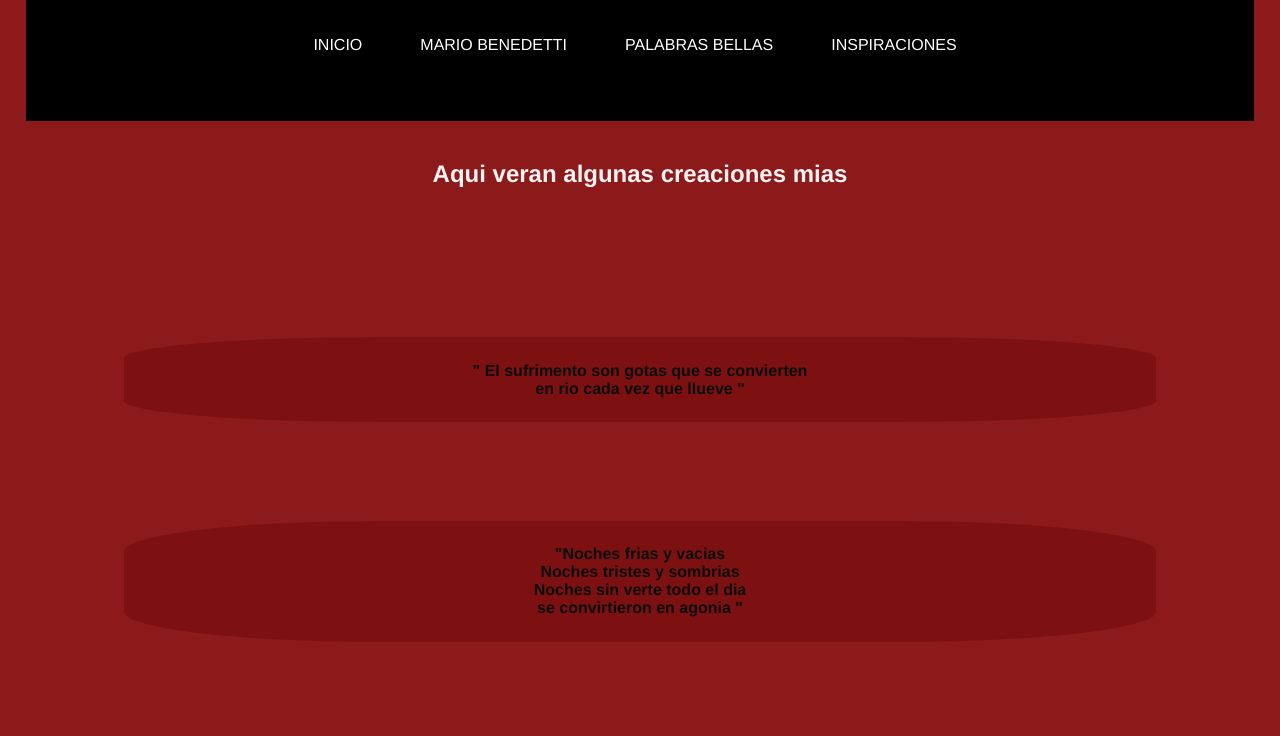
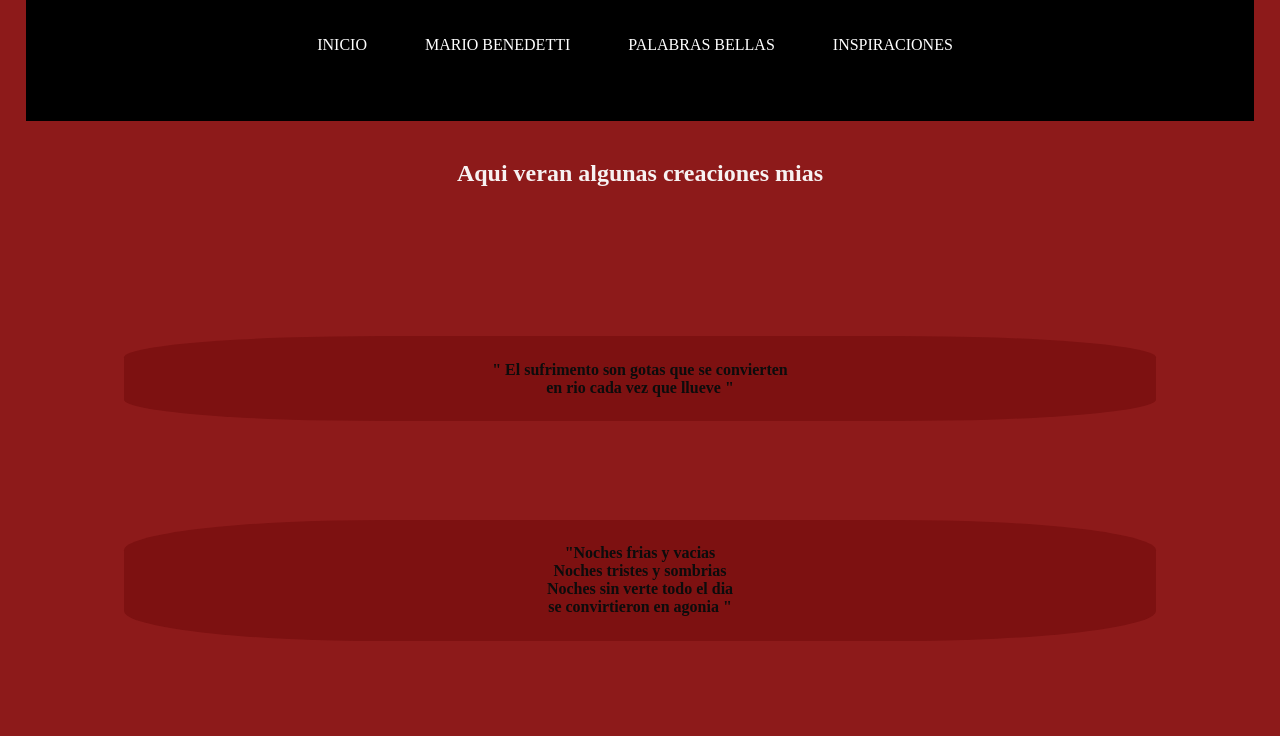
Before and after one commit to laisha2212/Cualquiers-cosa, a plain HTML site: page Inspiraciones.html in a window 1280 px wide. Shown: the part 137-873 px from the top of the page. Drawn offline with Linux system fonts and the light colour scheme.

Commit message:
Update inspi.css

```diff
--- a/inspi.css
+++ b/inspi.css
@@ -1,5 +1,5 @@
 body{
-    font-family: 'Franklin Gothic Medium', 'Arial Narrow', Arial, sans-serif;
+    font-family: 'Times New Roman', Times, serif;
     margin: 0;
     padding: 0;
     background-color: rgb(141, 26, 26);
```
